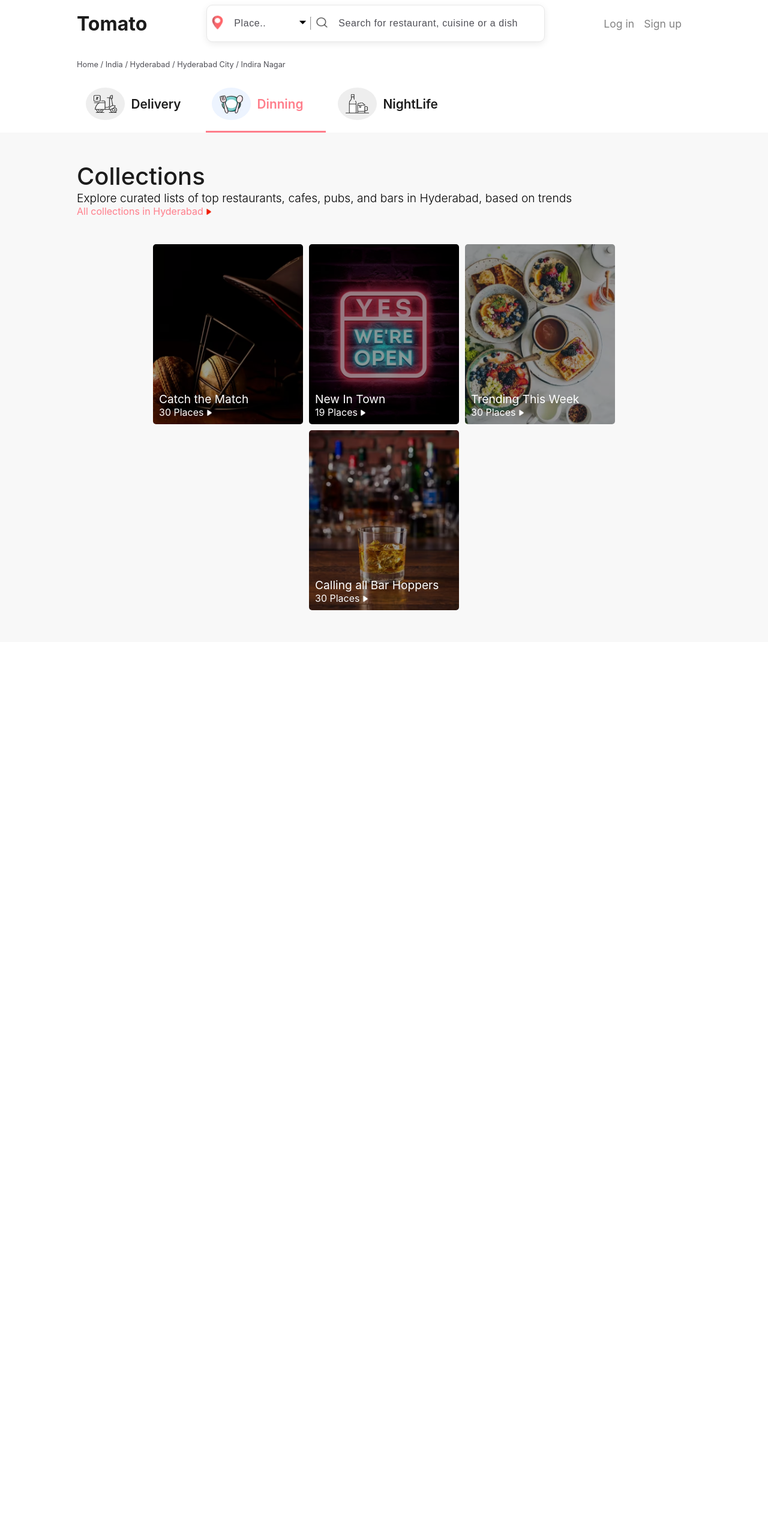
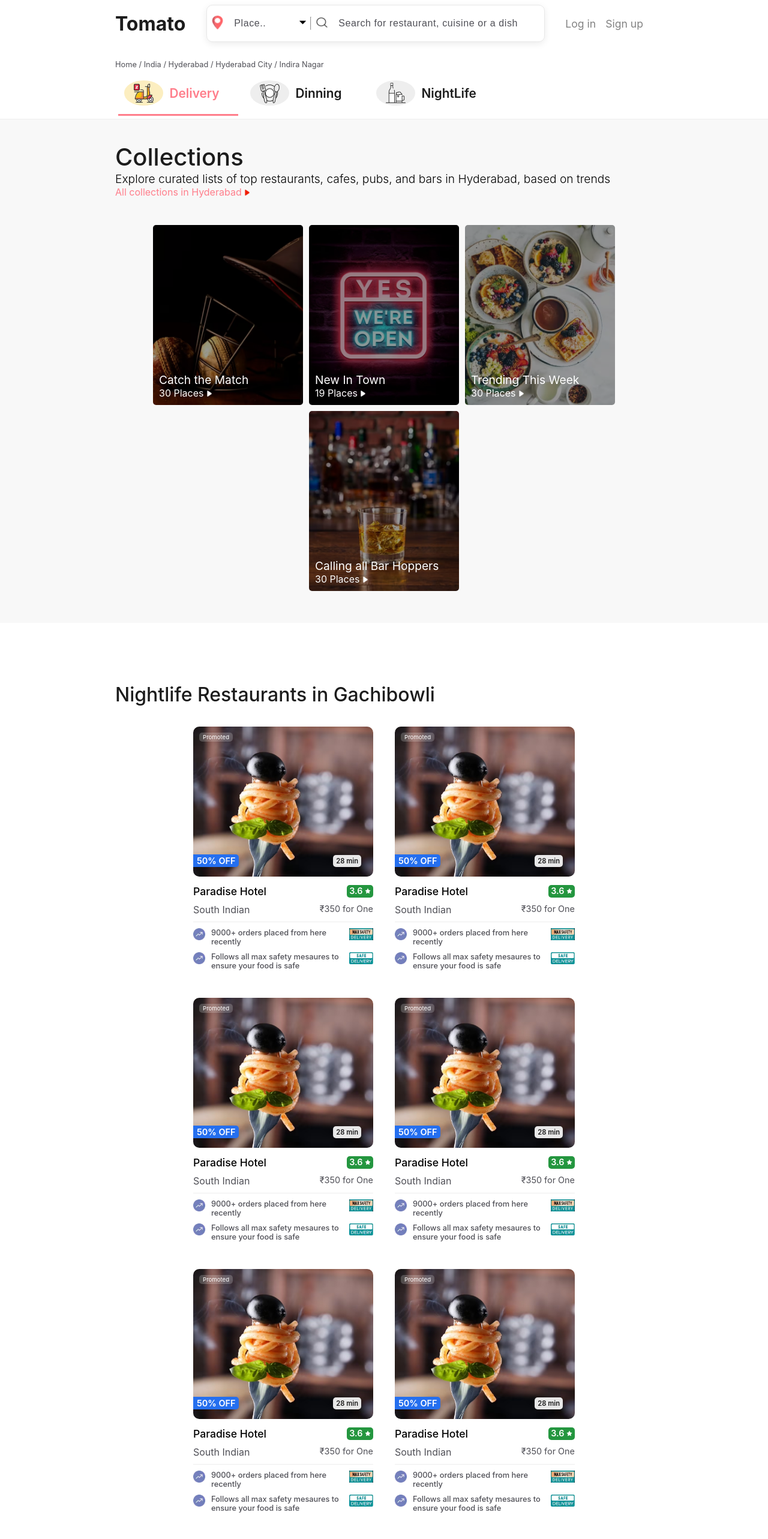
Before and after one commit to koushil-mankali/zomato_clone, a React (Vite) app: page /show-case in a window 1280 px wide. Shown: the top 2565 px of the page at 60% size. Before the commit the page ends 1070 px from the top, so only its background shows below. Built offline with nearby package versions, Linux system fonts and the light colour scheme.

Commit message:
showcase page desktop view done

```diff
--- a/src/components/NavigationBar2/NavigationBar2.module.css
+++ b/src/components/NavigationBar2/NavigationBar2.module.css
@@ -9,7 +9,7 @@
 }
 
 .navbarInner {
-    width: 80%;
+    width: 70%;
     height: 100%;
     margin: auto;
     display: flex;
--- a/src/pages/Orderings/ShowCase.jsx
+++ b/src/pages/Orderings/ShowCase.jsx
@@ -5,7 +5,12 @@
 
 import NavigationBar2 from '../../components/NavigationBar2/NavigationBar2';
 import CategorySelectionComp from '../../utils/CategorySelectionComp/CategorySelectionComp'
+import FilterBox from '../../utils/FilterBox/FilterBox';
+import CircleCard1 from '../../utils/CircleCards/CircleCard1/CircleCard1';
+import CircleCard2 from '../../utils/CircleCards/CircleCard2/CircleCard2';
 import ShowcaseCard from '../../utils/ShowcaseCard/ShowcaseCard'
+import ExploreOptionsNearMe from '../../components/ExploreOptionsNearMe/ExploreOptionsNearMe'
+import Footer from '../../components/Footer/Footer'
 
 import dinning1 from '../../../public/icons/dinning1.png';
 import dinning2 from '../../../public/icons/dinning2.png';
@@ -13,8 +18,11 @@
 import delivery2 from '../../../public/icons/delivery2.png';
 import nightlife1 from '../../../public/icons/nightlife1.png';
 import nightlife2 from '../../../public/icons/nightlife2.png';
+import filtersIcon from '../../../public/icons/filter.png';
+import deliveryTimeIcon from '../../../public/icons/delivery-time.png';
+import downArrowIcon from '../../../public/icons/down-arrow.png';
 
-import { orderOnlinePage } from '../../helpers/constants'
+import { orderOnlinePage, diningOutPage, nightLifePage } from '../../helpers/constants'
 
 import css from './ShowCase.module.css';
 
@@ -24,10 +32,48 @@
     const page = urlParams.get('page');
 
     let [isActive, setIsActive] = useState({
-        dinning: true,
-        delivery: false,
+        delivery: true,
+        dinning: false,
         nightlife: false
-    })
+    });
+    let filterBoxes;
+
+    let filters = {
+        delivery: [
+            { text: "Filter", leftIcon: filtersIcon },
+            { text: "Delivery Time", leftIcon: deliveryTimeIcon },
+            { text: "Pure Veg" },
+            { text: "Rating: 4.0+" },
+            { text: "Freate Offers" },
+            { text: "Cuisines", leftIcon: downArrowIcon },
+        ],
+        dinning: [
+            { text: "Filter", leftIcon: filtersIcon },
+            { text: "Rating: 4.0+" },
+            { text: "Outdoor Seating" },
+            { text: "Serves Alcohal" },
+            { text: "Open Now" },
+        ],
+        nightLife: [
+            { text: "Filter", leftIcon: filtersIcon },
+            { text: "Distance", leftIcon: deliveryTimeIcon },
+            { text: "Rating: 4.0+" },
+            { text: "Pubs & Bars" },
+        ]
+    }
+    if (page === orderOnlinePage) {
+        filterBoxes = filters?.delivery?.map(val => {
+            return <div><FilterBox leftIcon={val?.leftIcon ?? null} rightIcon={val?.rightIcon ?? null} text={val.text} /></div>
+        })
+    } else if (page === diningOutPage) {
+        filterBoxes = filters?.dinning?.map(val => {
+            return <div><FilterBox leftIcon={val?.leftIcon ?? null} rightIcon={val?.rightIcon ?? null} text={val.text} /></div>
+        })
+    } else if (page === nightLifePage) {
+        filterBoxes = filters?.nightLife?.map(val => {
+            return <div><FilterBox leftIcon={val?.leftIcon ?? null} rightIcon={val?.rightIcon ?? null} text={val.text} /></div>
+        })
+    }
 
     return <div className={css.outerDiv}>
         <NavigationBar2 />
@@ -43,22 +89,145 @@
                 /
                 Indira Nagar
             </div>
+        </div>
+        <div className={css.showCaseDiv}>
             <div className={css.showcaseComps}>
                 <CategorySelectionComp title="Delivery" imgSrc={delivery1} imgSrc2={delivery2} color="#FCEEC0" comp='delivery' isActive={isActive} setIsActive={setIsActive} />
                 <CategorySelectionComp title="Dinning" imgSrc={dinning1} imgSrc2={dinning2} color="#EDF4FF" comp='dinning' isActive={isActive} setIsActive={setIsActive} />
                 <CategorySelectionComp title="NightLife" imgSrc={nightlife1} imgSrc2={nightlife2} color="#EDF4FF" comp='nightlife' isActive={isActive} setIsActive={setIsActive} />
             </div>
         </div>
-        <hr className={css.hr} />
         {page !== orderOnlinePage ?
             <div className={css.innerDiv2}>
-                <div className={css.w8}>
+                <div className={css.w7}>
                     <Collections />
                 </div>
             </div> : null}
         <div className={css.innerDiv3}>
+            <div className={css.filtersDiv}>
+                {filterBoxes}
+            </div>
         </div>
-    </div>
+        {page === orderOnlinePage ? <div className={css.innerDiv4}>
+            <div className={css.w7}>
+                <div className={css.innerDiv4Title}>
+                    Inspiration for your first order
+                </div>
+                <div className={css.rollerCarosuel}>
+                    <div className={css.cardW}>
+                        <CircleCard1 />
+                    </div>
+                    <div className={css.cardW}>
+                        <CircleCard1 />
+                    </div>
+                    <div className={css.cardW}>
+                        <CircleCard1 />
+                    </div>
+                    <div className={css.cardW}>
+                        <CircleCard1 />
+                    </div>
+                    <div className={css.cardW}>
+                        <CircleCard1 />
+                    </div>
+                    <div className={css.cardW}>
+                        <CircleCard1 />
+                    </div>
+                    <div className={css.cardW}>
+                        <CircleCard1 />
+                    </div>
+                    <div className={css.cardW}>
+                        <CircleCard1 />
+                    </div>
+                    <div className={css.cardW}>
+                        <CircleCard1 />
+                    </div>
+                    <div className={css.cardW}>
+                        <CircleCard1 />
+                    </div>
+                    <div className={css.cardW}>
+                        <CircleCard1 />
+                    </div>
+                    <div className={css.cardW}>
+                        <CircleCard1 />
+                    </div>
+
+                </div>
+            </div>
+        </div> : null}
+        {page === orderOnlinePage ? <div className={css.innerDiv5}>
+            <div className={css.w7}>
+                <div className={css.innerDiv5Title}>
+                    Top brands for you
+                </div>
+                <div className={css.rollerCarosuel}>
+                    <div className={css.cardW}>
+                        <CircleCard2 />
+                    </div>
+                    <div className={css.cardW}>
+                        <CircleCard2 />
+                    </div>
+                    <div className={css.cardW}>
+                        <CircleCard2 />
+                    </div>
+                    <div className={css.cardW}>
+                        <CircleCard2 />
+                    </div>
+                    <div className={css.cardW}>
+                        <CircleCard2 />
+                    </div>
+                    <div className={css.cardW}>
+                        <CircleCard2 />
+                    </div>
+                    <div className={css.cardW}>
+                        <CircleCard2 />
+                    </div>
+                    <div className={css.cardW}>
+                        <CircleCard2 />
+                    </div>
+                    <div className={css.cardW}>
+                        <CircleCard2 />
+                    </div>
+                    <div className={css.cardW}>
+                        <CircleCard2 />
+                    </div>
+                    <div className={css.cardW}>
+                        <CircleCard2 />
+                    </div>
+                    <div className={css.cardW}>
+                        <CircleCard2 />
+                    </div>
+
+                </div>
+            </div>
+        </div> : null}
+        <div className={css.innerDiv6}>
+            <div className={css.w7}>
+                <div className={css.innerDiv6Title}>
+                    {page === orderOnlinePage ? "Delivery Restaurants in Gachibowli" : page === diningOutPage ? "Dine-Out Restaurants in Gachibowli" : "Nightlife Restaurants in Gachibowli"}
+                </div>
+                <div className={css.innerDiv6Body}>
+                    <ShowcaseCard />
+                    <ShowcaseCard />
+                    <ShowcaseCard />
+                    <ShowcaseCard />
+                    <ShowcaseCard />
+                    <ShowcaseCard />
+                    <ShowcaseCard />
+                    <ShowcaseCard />
+                    <ShowcaseCard />
+                    <ShowcaseCard />
+                    <ShowcaseCard />
+                    <ShowcaseCard />
+                    <ShowcaseCard />
+                    <ShowcaseCard />
+                    <ShowcaseCard />
+                    <ShowcaseCard />
+                </div>
+            </div>
+        </div>
+        <ExploreOptionsNearMe />
+        <Footer />
+    </div >
 }
 
 export default ShowCase;
--- a/src/pages/Orderings/ShowCase.module.css
+++ b/src/pages/Orderings/ShowCase.module.css
@@ -1,5 +1,5 @@
-.w8 {
-    width: 80%;
+.w7 {
+    width: 70%;
     margin: auto;
 }
 
@@ -13,12 +13,7 @@
 
 .innerDiv {
     margin-top: 100px;
-    width: 80%;
-    height: 100%;
-}
-
-.innerDiv2 {
-    width: 80%;
+    width: 70%;
     height: 100%;
 }
 
@@ -28,16 +23,21 @@
     color: var(--color-p5-text);
 }
 
-.showcaseComps {
-    margin: 0.5rem 0;
-    display: flex;
-    padding: -10px 0;
+.showCaseDiv {
+    width: 100%;
+    height: 100%;
+    position: sticky;
+    top: 0;
+    border-bottom: 1px solid #eee;
+    background-color: var(--bg-white);
+    z-index: 2;
 }
 
-.hr {
-    width: 100%;
-    margin-top: -13px;
-    border-top: 1px solid #eee;
+.showcaseComps {
+    width: 70%;
+    margin: auto;
+    display: flex;
+    padding: -2px 0;
 }
 
 .innerDiv2 {
@@ -45,3 +45,87 @@
     margin-top: -10px;
     background-color: var(--bg-f8f8f8);
 }
+
+.innerDiv3 {
+    width: 100%;
+    height: 62px;
+    display: flex;
+    align-items: center;
+    position: sticky;
+    top: 0;
+    background-color: var(--bg-white);
+    padding: 0.7rem 0;
+    z-index: 3;
+}
+
+.filtersDiv {
+    width: 70%;
+    margin: auto;
+    display: flex;
+    justify-content: flex-start;
+}
+
+.innerDiv4,
+.innerDiv5 {
+    width: 100%;
+    height: 330px;
+    display: flex;
+    flex-direction: column;
+    justify-content: center;
+    background-color: var(--bg-f8f8f8);
+}
+
+.innerDiv4Title,
+.innerDiv5Title {
+    font-size: 2rem;
+    font-weight: 450;
+    margin: -0.5rem 0 1rem 0;
+    color: var(--color-title-text);
+}
+
+.rollerCarosuel {
+    width: 100%;
+    height: 100%;
+    display: flex;
+    overflow-x: scroll;
+}
+
+.cardW {
+    width: 150px;
+    margin: 0 10px;
+}
+
+.innerDiv5 {
+    background-color: var(--bg-white);
+}
+
+.innerDiv6 {
+    width: 100%;
+    height: 100%;
+    margin: 1rem 0;
+}
+
+.innerDiv6Title {
+    width: 100%;
+    font-size: 2rem;
+    font-weight: 450;
+    color: var(--color-title-text);
+}
+
+.innerDiv6Body {
+    width: 100%;
+    margin: 1rem 0;
+    display: flex;
+    flex-wrap: wrap;
+    justify-content: center;
+}
+
+@media all and (max-width: 768px) {
+    .showCaseDiv {
+        display: none;
+    }
+
+    .innerDiv3 {
+        overflow: scroll;
+    }
+}
--- a/src/utils/CategorySelectionComp/CategorySelectionComp.module.css
+++ b/src/utils/CategorySelectionComp/CategorySelectionComp.module.css
@@ -1,7 +1,8 @@
 .outerDiv {
     margin: 5px;
     width: 200px;
-    height: 90px;
+    height: 70px;
+    border: none;
     cursor: pointer;
     text-decoration: none;
 }
@@ -9,7 +10,7 @@
 .outerDivActive {
     margin: 5px;
     width: 200px;
-    height: 90px;
+    height: 70px;
     cursor: pointer;
     border-bottom: 3px solid var(--color-pinky);
 }
@@ -33,8 +34,8 @@
 }
 
 .img {
-    width: 60%;
-    height: 60%;
+    width: 50%;
+    height: 80%;
     object-fit: fill;
 }
 
--- a/src/utils/FilterBox/FilterBox.module.css
+++ b/src/utils/FilterBox/FilterBox.module.css
@@ -1,4 +1,6 @@
 .outerDiv {
+    width: max-content;
+    height: 25px;
     margin: 5px;
     padding: 6px;
     border-radius: 7px;
--- a/src/utils/ShowcaseCard/ShowcaseCard.module.css
+++ b/src/utils/ShowcaseCard/ShowcaseCard.module.css
@@ -1,9 +1,9 @@
 .outerDiv {
     width: auto;
     height: auto;
-    min-width: 200px;
+    min-width: 300px;
     min-height: 300px;
-    max-width: 300px;
+    max-width: 200px;
     max-height: auto;
     margin: 0.5rem;
     padding: 10px;
```
Also changed, not shown: public/icons/delivery-time.png (added), public/icons/filter.png (added).
